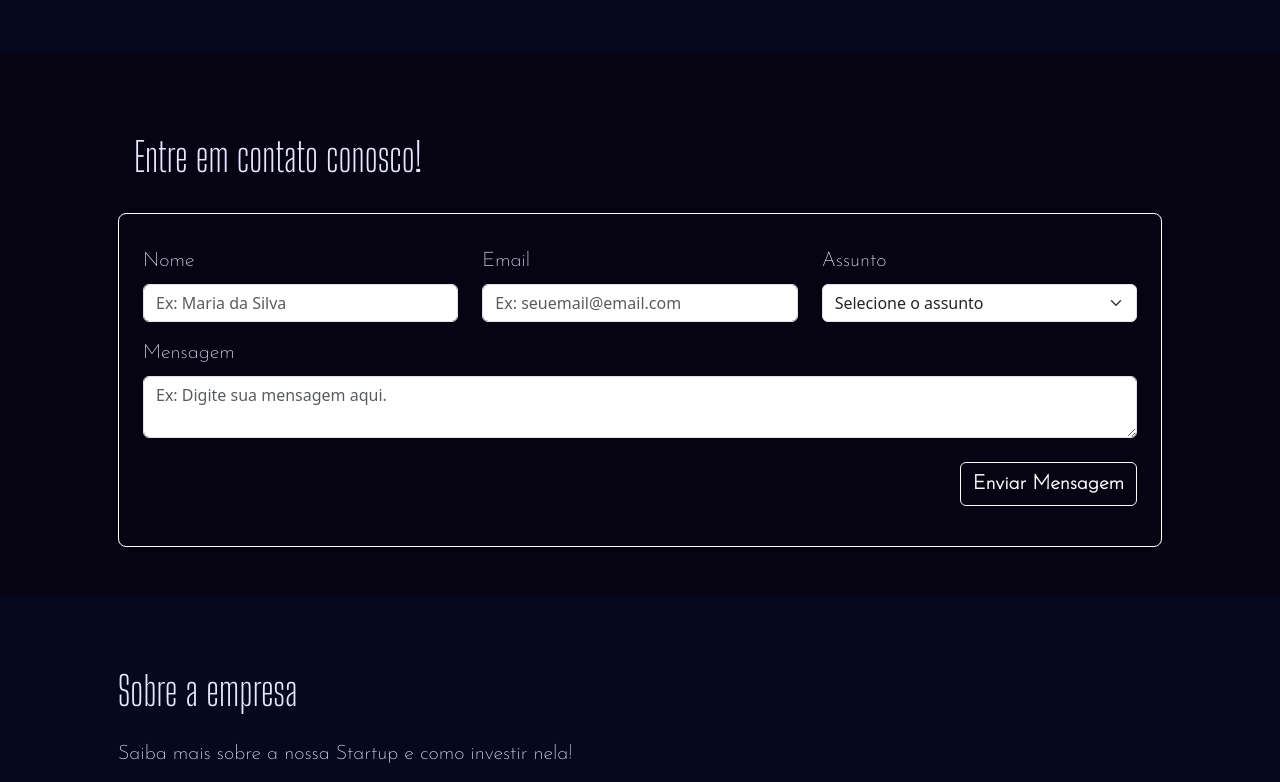
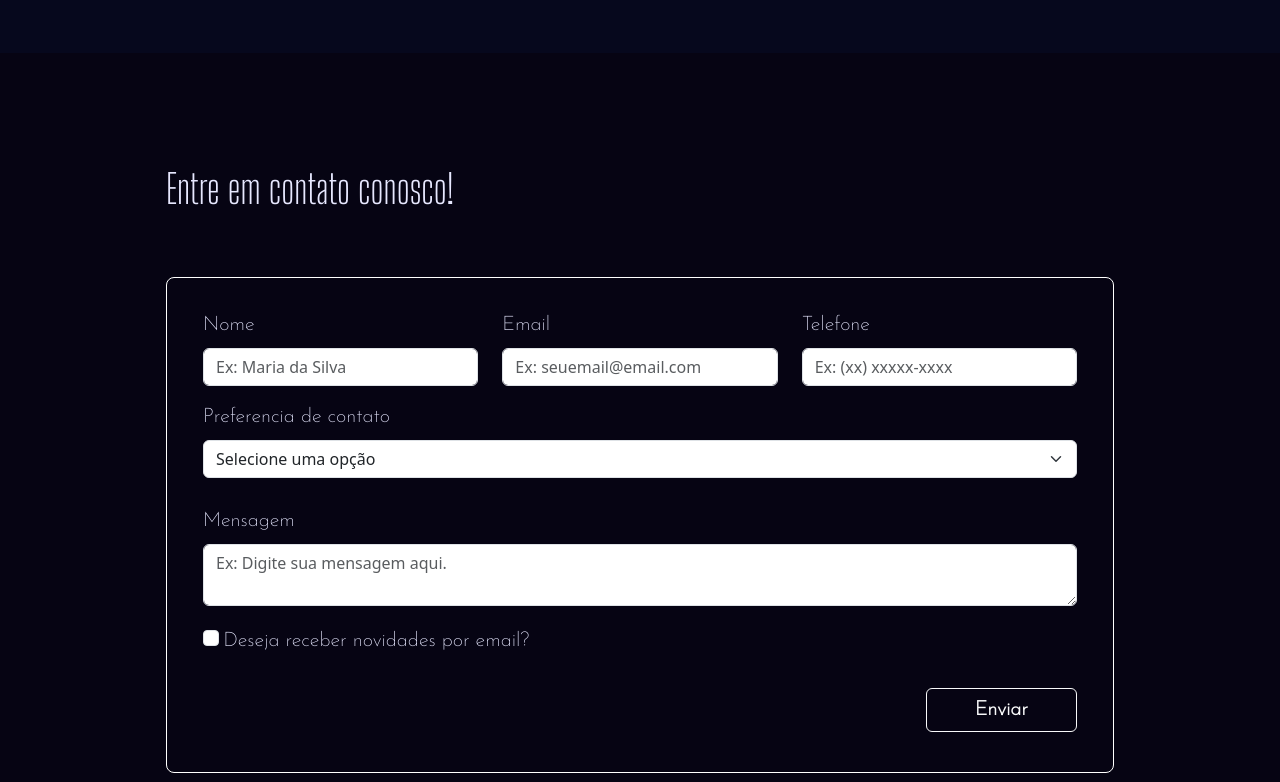
Before and after one commit to AlanaCarolayne/Thunderbolt, a plain HTML site: page index.html in a window 1280 px wide. Shown: the part 4335-5117 px from the top of the page. Drawn offline with nearby package versions, Linux system fonts and the light colour scheme; a web font is replaced by a local one.

Commit message:
Versao final

```diff
--- a/index.html
+++ b/index.html
@@ -35,7 +35,8 @@
         <div class="container align-itens-center p-3 m-auto align-items-center">
             <nav class="navbar navbar-expand-lg ">
                 <div class="container-fluid">
-                    <a class="navbar-brand fonte-logo fs-1 cor-link" href="#"><i class="bi bi-lightning-charge me-1 "></i>Thunderbolt</a>
+                    <a class="navbar-brand fonte-logo fs-1 cor-link" href="#"><i
+                            class="bi bi-lightning-charge me-1 "></i>Thunderbolt</a>
                     <button class="navbar-toggler" type="button" data-bs-toggle="collapse" data-bs-target="#navbarNav"
                         aria-controls="navbarNav" aria-expanded="false" aria-label="Toggle navigation">
                         <i class="bi bi-list cor-link"></i>
@@ -73,7 +74,9 @@
             </nav>
         </div>
     </header>
+
     <main>
+
         <!-- carrossel -->
         <section>
             <div id="carouselExampleCaptions" class="carousel slide carousel-dark">
@@ -146,6 +149,7 @@
                 </button>
             </div>
         </section>
+
         <!-- O robô -->
         <section class=" cor-principal ">
             <div class=" container row d-flex align-items-center m-auto p-5 " id="robo">
@@ -419,6 +423,7 @@
 
             </div>
         </section>
+
         <!-- equipe -->
         <section class="cor-secundaria">
             <div class="row container d-flex  justify-content-center m-auto p-5" id="equipe">
@@ -495,10 +500,10 @@
         <!-- Formulario  -->
         <section class="cor-principal">
             <div class="m-auto container p-5" id="contato">
-                <h4 class="fs-1  fonte-titulo  align-items-center p-3 my-3 ">Entre em contato conosco!</h4>
+                <h4 class="fs-1  fonte-titulo  align-items-center p-5 my-3 ">Entre em contato conosco!</h4>
                 <form id="contato" name="contato" method="get" action=""
-                    class="border border-1 rounded-3 p-4 border-white p-3">
-                    <div class="row">
+                    class="border border-1 rounded-3 p-4 border-white p-3 mx-5">
+                    <div class="row mx-auto">
 
                         <div class="col-md-4 my-2">
                             <label for="nome" class="form-label  fonte-texto fs-5 ">Nome</label>
@@ -511,33 +516,43 @@
                             <input type="email" id="email" name="email" class="form-control"
                                 placeholder="Ex: seuemail@email.com" maxlength="50" required>
                         </div>
-
                         <div class="col-md-4 my-2">
-                            <label for="assunto" class="form-label  fonte-texto fs-5 ">Assunto</label>
-                            <select name="assunto" id="assunto" class="form-select">
-                                <option value="0" disabled selected>Selecione o assunto</option>
-                                <option value="1">Fazer um elogio</option>
-                                <option value="2">Dar uma sugestão</option>
-                                <option value="3">Tirar uma dúvida</option>
-                                <option value="5">Outros assuntos</option>
+                            <label for="telefone" class="form-label  fonte-texto fs-5 ">Telefone</label>
+                            <input type="text" id="telefone" name="telefone" class="form-control"
+                                placeholder="Ex: (xx) xxxxx-xxxx" maxlength="15" required>
+                        </div>
+                        <div class="col-md-12 my-2">
+                            <label for="contato" class="form-label  fonte-texto fs-5 ">Preferencia de contato</label>
+                            <select class="form-select mb-3 ">
+                                <option disabled selected>Selecione uma opção</option>
+                                <option value="1">Email</option>
+                                <option value="2">WhatsApp</option>
+                                <option value="3">Ligação</option>
                             </select>
                         </div>
 
-                        <div class="col my-2">
+                        <div class="col-12 my-1">
                             <label for="mensagem" class="form-label  fonte-texto fs-5 ">Mensagem</label>
                             <textarea name="mensagem" id="mensagem" class="form-control"
                                 placeholder="Ex: Digite sua mensagem aqui."></textarea>
                         </div>
+                        <div class="col-12 my-3">
+                            <input class="form-check-input " type="checkbox" value="" id="flexCheckDefault">
+                            <label class="form-check-label fonte-texto fs-5" for="flexCheckDefault">
+                                Deseja receber novidades por email?
+                            </label>
+                        </div>
 
                         <div class="my-3 d-flex justify-content-end">
-                            <button type="submit" class="btn btn-outline-light fonte-texto fw-semibold fs-5">Enviar
-                                Mensagem</button>
+                            <button type="submit" class="btn btn-outline-light fonte-texto px-5 fw-semibold fs-5">Enviar
+                            </button>
                         </div>
                     </div>
                 </form>
 
             </div>
         </section>
+
         <!-- Sobre a empresa -->
         <section class="cor-secundaria">
             <div class=" container    m-auto  p-5" id="empresa">
@@ -552,6 +567,7 @@
         </section>
 
     </main>
+
     <!-- rodapé -->
     <footer>
         <section class="cor-principal">
@@ -619,7 +635,6 @@
         </div>
     </div>
 
-
     <!-- JS do BS -->
     <script src="https://cdn.jsdelivr.net/npm/bootstrap@5.3.2/dist/js/bootstrap.bundle.min.js"
         integrity="sha384-C6RzsynM9kWDrMNeT87bh95OGNyZPhcTNXj1NW7RuBCsyN/o0jlpcV8Qyq46cDfL" crossorigin="anonymous">
```
Also changed, not shown: Empresa.html (+6 -2 lines), assets/css/style.css (indentation only), integrantes-da-equipe.txt (added).
